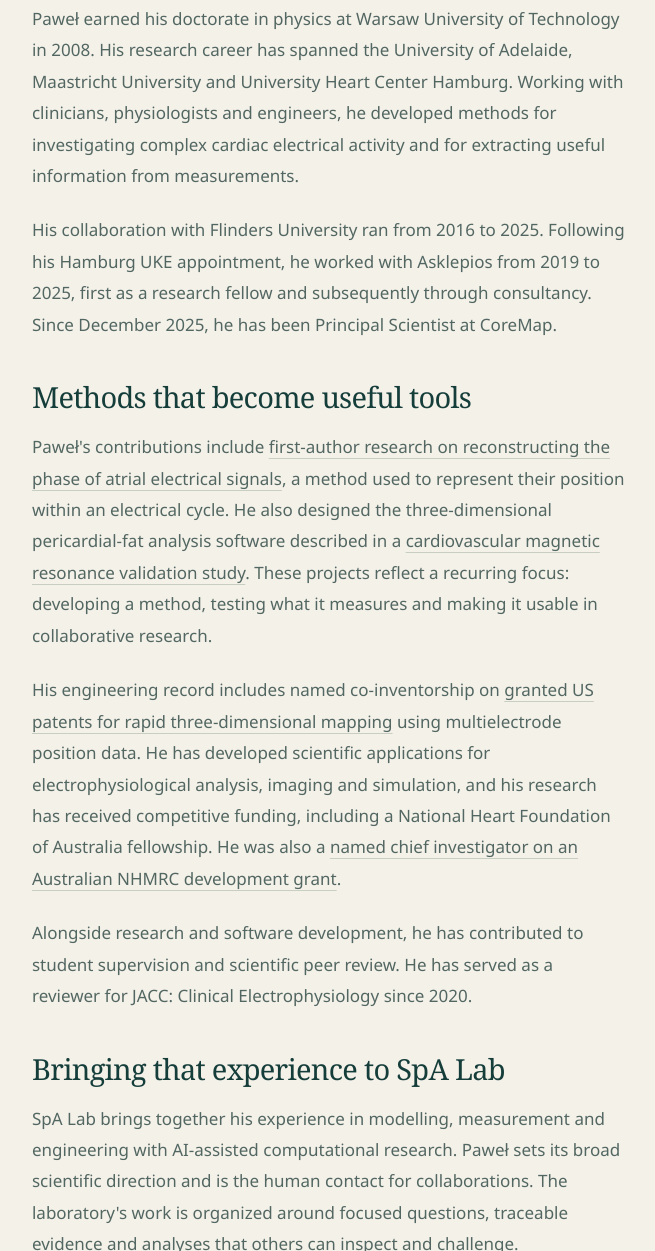
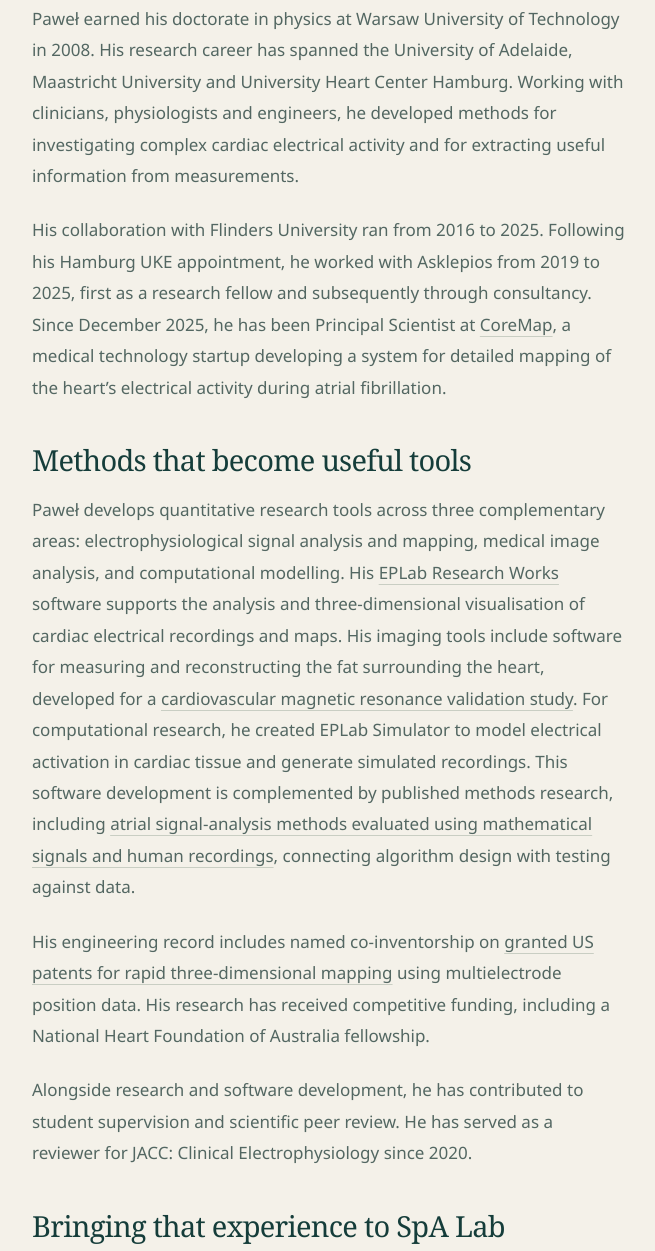
Before and after one commit to SpA-Research-AI-Laboratory/spa-research-ai-laboratory, a plain HTML site: page about.html in a window 1280 px wide. Shown: the part 1484-2735 px from the top of the page, without its empty margins (528-1183 px from the left). Drawn offline with Linux system fonts and the light colour scheme.

Commit message:
Clarify founder tool contributions and CoreMap role

```diff
--- a/about.html
+++ b/about.html
@@ -33,10 +33,10 @@
       <p class="lead">Paweł Kuklik brings more than two decades of experience at the intersection of physics, biomedical research and software engineering. His work connects mathematical descriptions of the heart&#x27;s electrical activity with clinical recordings, medical images and tools that researchers can use. He founded SpA Lab to apply that experience to a clear scientific purpose: contributing to understanding spondyloarthritis and improving its treatment.</p>
       <h3>A research career across disciplines</h3>
       <p>Paweł earned his doctorate in physics at Warsaw University of Technology in 2008. His research career has spanned the University of Adelaide, Maastricht University and University Heart Center Hamburg. Working with clinicians, physiologists and engineers, he developed methods for investigating complex cardiac electrical activity and for extracting useful information from measurements.</p>
-      <p>His collaboration with Flinders University ran from 2016 to 2025. Following his Hamburg UKE appointment, he worked with Asklepios from 2019 to 2025, first as a research fellow and subsequently through consultancy. Since December 2025, he has been Principal Scientist at CoreMap.</p>
+      <p>His collaboration with Flinders University ran from 2016 to 2025. Following his Hamburg UKE appointment, he worked with Asklepios from 2019 to 2025, first as a research fellow and subsequently through consultancy. Since December 2025, he has been Principal Scientist at <a href="https://coremapmedical.com/technology">CoreMap</a>, a medical technology startup developing a system for detailed mapping of the heart’s electrical activity during atrial fibrillation.</p>
       <h3>Methods that become useful tools</h3>
-      <p>Paweł&#x27;s contributions include <a href="https://doi.org/10.1109/TBME.2014.2350029">first-author research on reconstructing the phase of atrial electrical signals</a>, a method used to represent their position within an electrical cycle. He also designed the three-dimensional pericardial-fat analysis software described in a <a href="https://pmc.ncbi.nlm.nih.gov/articles/PMC3765997/">cardiovascular magnetic resonance validation study</a>. These projects reflect a recurring focus: developing a method, testing what it measures and making it usable in collaborative research.</p>
-      <p>His engineering record includes named co-inventorship on <a href="https://patents.google.com/patent/US8275452B2/en">granted US patents for rapid three-dimensional mapping</a> using multielectrode position data. He has developed scientific applications for electrophysiological analysis, imaging and simulation, and his research has received competitive funding, including a National Heart Foundation of Australia fellowship. He was also a <a href="https://researchers.adelaide.edu.au/profile/prash.sanders">named chief investigator on an Australian NHMRC development grant</a>.</p>
+      <p>Paweł develops quantitative research tools across three complementary areas: electrophysiological signal analysis and mapping, medical image analysis, and computational modelling. His <a href="https://pawelkuklik.com/eplabworks/">EPLab Research Works</a> software supports the analysis and three-dimensional visualisation of cardiac electrical recordings and maps. His imaging tools include software for measuring and reconstructing the fat surrounding the heart, developed for a <a href="https://pmc.ncbi.nlm.nih.gov/articles/PMC3765997/">cardiovascular magnetic resonance validation study</a>. For computational research, he created EPLab Simulator to model electrical activation in cardiac tissue and generate simulated recordings. This software development is complemented by published methods research, including <a href="https://doi.org/10.1109/TBME.2014.2350029">atrial signal-analysis methods evaluated using mathematical signals and human recordings</a>, connecting algorithm design with testing against data.</p>
+      <p>His engineering record includes named co-inventorship on <a href="https://patents.google.com/patent/US8275452B2/en">granted US patents for rapid three-dimensional mapping</a> using multielectrode position data. His research has received competitive funding, including a National Heart Foundation of Australia fellowship.</p>
       <p>Alongside research and software development, he has contributed to student supervision and scientific peer review. He has served as a reviewer for JACC: Clinical Electrophysiology since 2020.</p>
       <h3>Bringing that experience to SpA Lab</h3>
       <p>SpA Lab brings together his experience in modelling, measurement and engineering with AI-assisted computational research. Paweł sets its broad scientific direction and is the human contact for collaborations. The laboratory&#x27;s work is organized around focused questions, traceable evidence and analyses that others can inspect and challenge.</p>
```
